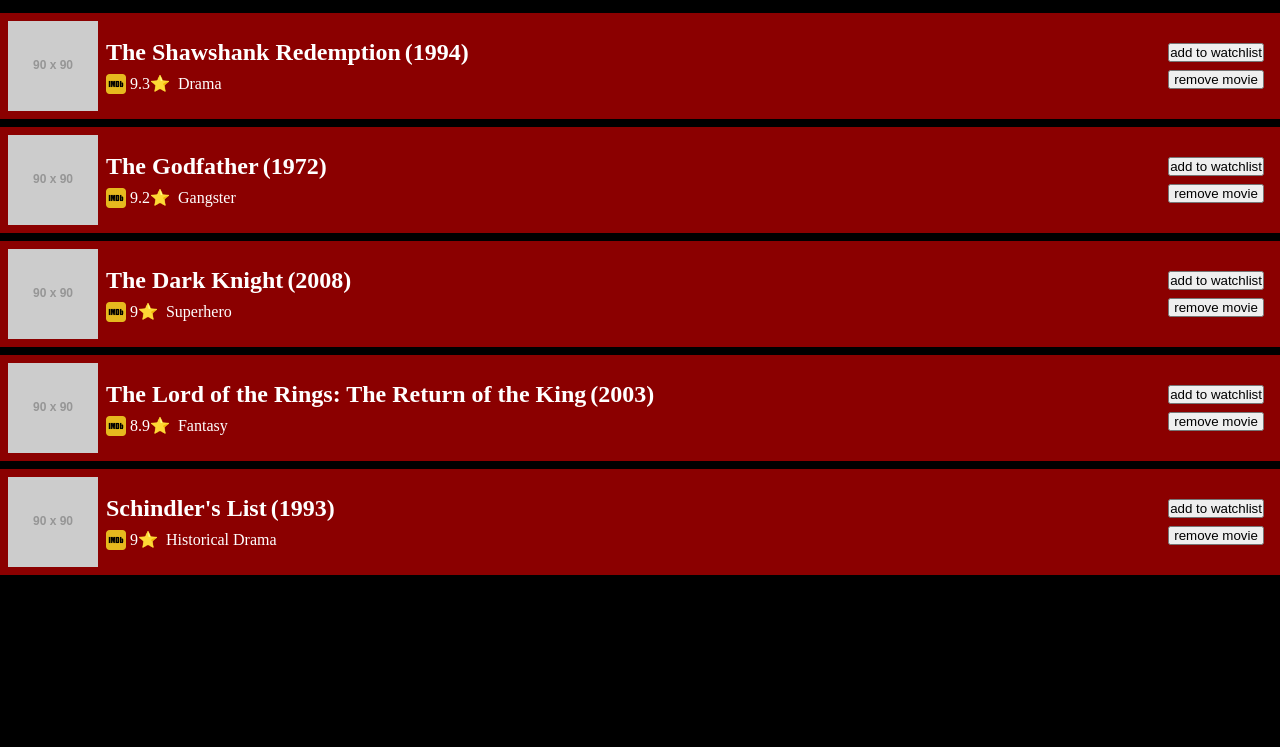
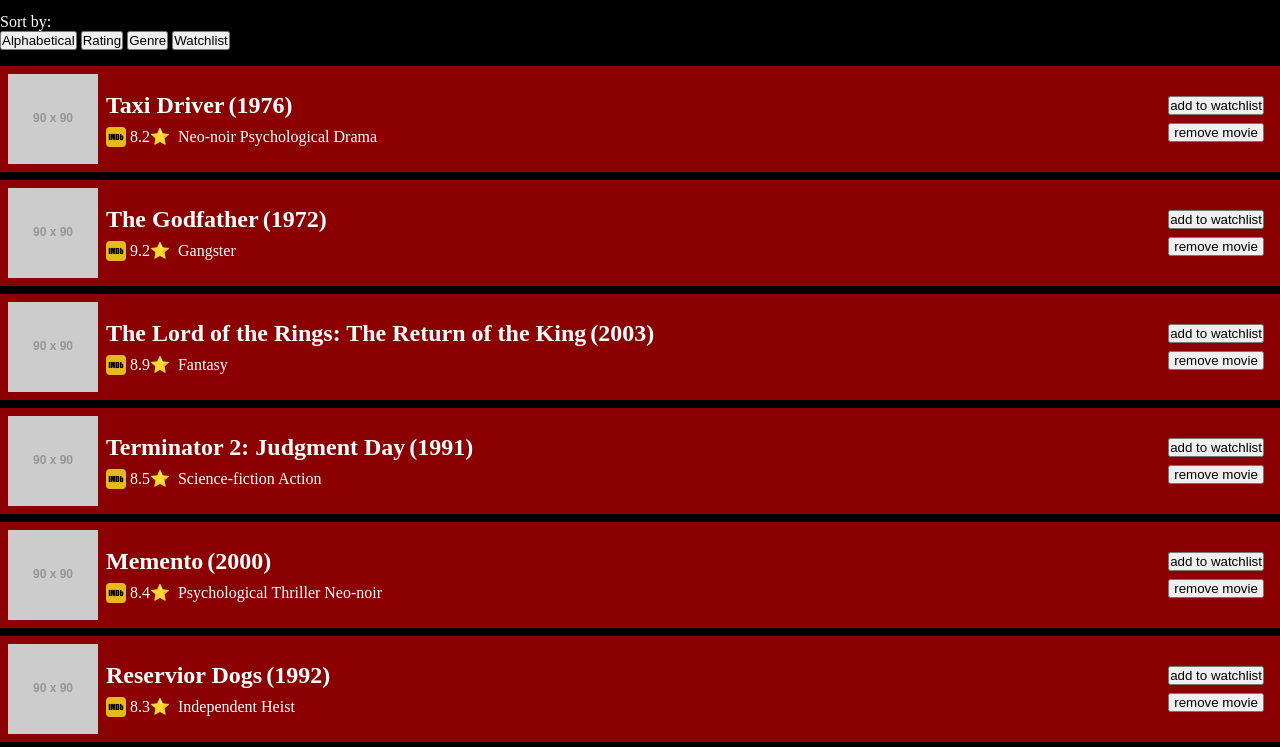
Before and after one commit to Xaphan64/friend-list, a plain HTML site: page 3.courseThree/courseThree.html in a window 1280 px wide. Shown: the part 30-777 px from the top of the page. Drawn offline with Linux system fonts and the light colour scheme; placeholder pictures from the web are drawn by us.

Commit message:
added rating and alphabetically filters

```diff
--- a/courseThree/courseThree.html
+++ b/3.courseThree/courseThree.html
@@ -25,11 +25,34 @@ then, catch, finally -->
     <meta charset="UTF-8" />
     <meta name="viewport" content="width=device-width, initial-scale=1.0" />
     <link rel="stylesheet" type="text/css" href="courseThree.css" />
-    <title>Popcord Tracker</title>
+    <title>Popcorn Tracker</title>
   </head>
   <body>
     <section>
       <h1>Popcorn Tracker</h1>
+
+      <div id="sortButtonContainer">
+        <p>Sort by:</p>
+        <button
+          type="button"
+          id="ascendingButton"
+          onclick="handleAlphabetically()"
+        >
+          Alphabetical
+        </button>
+
+        <button type="button" id="ratingButton" onclick="handleRating()">
+          Rating
+        </button>
+
+        <button type="button" id="genreButton" onclick="handleGenre()">
+          Genre
+        </button>
+
+        <button type="button" id="genreButton" onclick="handleWatchlist()">
+          Watchlist
+        </button>
+      </div>
 
       <div id="moviesContainer"></div>
     </section>
--- /dev/null
+++ b/3.courseThree/courseThree.js
@@ -0,0 +1,130 @@
+// create an empty array with movies
+let allMovies = [];
+
+// define rating status
+let isRating;
+let isAlphabetically;
+
+function handleRender(movies) {
+  // get the html document
+  const moviesContainer = document.getElementById("moviesContainer");
+
+  // toUpperCase 1st letter
+  function capitalize(string) {
+    return string
+      .split(" ")
+      .map((word) => word[0].toUpperCase() + word.slice(1))
+      .join(" ");
+  }
+
+  // display data here
+  let html = "";
+  movies.forEach((movie) => {
+    html += `
+    <div id="movie">
+      <img src="https://placehold.co/90x90" alt="${movie.title}" />
+      <div id="movieText">
+        <span id="movieTitle">${movie.title} <p id="movieYear">${`(${movie.year})`}</p></span>
+        <div id="movieDetails">
+
+        <div id="ratingContainer">
+          <img src="imdb.png" alt="IMDB" id="imdbIcon" />
+          <p id="rating">${movie.rating.toFixed(1)}⭐</p>
+        </div>
+          <p id="movieGenre">${capitalize(movie.genre)}</p>
+        </div>
+      </div>
+      <div id="buttonContainer">
+        <button type="button" onclick="null">add to watchlist</button>
+        <button type="button" onclick="null">remove movie</button>
+      </div>
+    </div>
+        `;
+  });
+
+  // insert the data into the html
+  moviesContainer.innerHTML = html;
+}
+
+function handleRating() {
+  // toggle on/off the status
+  isRating = !isRating;
+
+  // sort all movies asc or desc depending on status
+  const sortedMovies = [...allMovies].sort((a, b) =>
+    isRating ? a.rating - b.rating : b.rating - a.rating,
+  );
+
+  // change the button textContent depending on the status
+  document.getElementById("ratingButton").textContent = isRating
+    ? "Rating ↑"
+    : "Rating ↓";
+
+  // render sorting
+  handleRender(sortedMovies);
+}
+
+function handleAlphabetically() {
+  // toggle on/off the status
+  isAlphabetically = !isAlphabetically;
+
+  // sort all movies asc or desc depending on status
+  const sortedMovies = allMovies.sort((a, b) =>
+    isAlphabetically
+      ? a.title.localeCompare(b.title)
+      : b.title.localeCompare(a.title),
+  );
+
+  // change the button textContent depending on the status
+  document.getElementById("ascendingButton").textContent = isAlphabetically
+    ? "Alphabetically a-z"
+    : "Alphabetically z-a";
+
+  // render sorting
+  handleRender(sortedMovies);
+}
+
+function handleGenre() {
+  // const genres = [...allMovies].map((movie) => movie.genre.split(" ").flat());
+  const genres = [
+    ...new Set(allMovies.flatMap((movie) => movie.genre.split(" "))),
+  ];
+
+  console.log(genres);
+  // const sortedMovies = [...allMovies].map((movie) => console.log(movie.genre));
+
+  // handleRender(sortedMovies);
+}
+
+function handleWatchlist() {
+  const sortedMovies = allMovies.filter((movie) => movie.watched);
+
+  handleRender(sortedMovies);
+}
+
+// fetch json data
+fetch("movies.json")
+  // first then that handles the response
+  .then((response) => {
+    // check if the response was succesfull
+    if (!response.ok) {
+      throw new Error(`HTTP error! Status: ${response.status}`);
+    }
+    // parse the response as JSON
+    return response.json();
+  })
+  // second then with the parsed data
+  .then((data) => {
+    // get all movies
+    allMovies = data.movies;
+
+    // render all the movies
+    handleRender(allMovies);
+  })
+  // catch errors
+  .catch((error) => {
+    console.error("Failed to fetch data:", error);
+    // insert the error in html
+    document.getElementById("book-container").innerHTML =
+      `<p class="error">Error loading data: ${error.message}</p>`;
+  });
--- /dev/null
+++ b/3.courseThree/movies.json
@@ -0,0 +1,95 @@
+{
+  "movies": [
+    {
+      "id": 9,
+      "title": "Taxi Driver",
+      "image": "https://placehold.co/90x90",
+      "genre": "neo-noir psychological drama",
+      "year": 1976,
+      "rating": 8.2,
+      "watched": false
+    },
+    {
+      "id": 2,
+      "title": "The Godfather",
+      "image": "https://placehold.co/90x90",
+      "genre": "gangster",
+      "year": 1972,
+      "rating": 9.2,
+      "watched": false
+    },
+    {
+      "id": 4,
+      "title": "The Lord of the Rings: The Return of the King",
+      "image": "https://placehold.co/90x90",
+      "genre": "fantasy",
+      "year": 2003,
+      "rating": 8.9,
+      "watched": false
+    },
+
+    {
+      "id": 6,
+      "title": "Terminator 2: Judgment Day",
+      "image": "https://placehold.co/90x90",
+      "genre": "science-fiction action",
+      "year": 1991,
+      "rating": 8.5,
+      "watched": false
+    },
+    {
+      "id": 7,
+      "title": "Memento",
+      "image": "https://placehold.co/90x90",
+      "genre": "psychological thriller neo-noir",
+      "year": 2000,
+      "rating": 8.4,
+      "watched": false
+    },
+    {
+      "id": 8,
+      "title": "Reservior Dogs",
+      "image": "https://placehold.co/90x90",
+      "genre": "independent heist",
+      "year": 1992,
+      "rating": 8.3,
+      "watched": false
+    },
+    {
+      "id": 3,
+      "title": "The Dark Knight",
+      "image": "https://placehold.co/90x90",
+      "genre": "superhero",
+      "year": 2008,
+      "rating": 9.0,
+      "watched": false
+    },
+    {
+      "id": 5,
+      "title": "Schindler's List",
+      "image": "https://placehold.co/90x90",
+      "genre": "historical drama",
+      "year": 1993,
+      "rating": 9.0,
+      "watched": false
+    },
+    {
+      "id": 10,
+      "title": "Night of the Living Dead",
+      "image": "https://placehold.co/90x90",
+      "genre": "independent zombie horror",
+      "year": 1968,
+      "rating": 7.9,
+      "watched": false
+    },
+    {
+      "id": 1,
+      "title": "The Shawshank Redemption",
+      "image": "https://placehold.co/90x90",
+      "genre": "drama",
+      "year": 1994,
+      "rating": 9.3,
+      "watched": true
+    }
+  ]
+}
--- a/courseThree/courseThree.js
+++ /dev/null
@@ -1,61 +0,0 @@
-// fetch json data
-fetch("movies.json")
-  // first then that handles the response
-  .then((response) => {
-    // check if the response was succesfull
-    if (!response.ok) {
-      throw new Error(`HTTP error! Status: ${response.status}`);
-    }
-    // parse the response as JSON
-    return response.json();
-  })
-  // second then with the parsed data
-  .then((data) => {
-    console.log("parsed JSON data:", data);
-
-    // get the html document
-    const moviesContainer = document.getElementById("moviesContainer");
-
-    // toUpperCase 1st letter
-    function capitalize(string) {
-      return string
-        .split(" ")
-        .map((word) => word[0].toUpperCase() + word.slice(1))
-        .join(" ");
-    }
-
-    // display data here
-    let html = "";
-    data.movies.forEach((movie) => {
-      html += `
-    <div id="movie">
-      <img src="https://placehold.co/90x90" alt="${movie.title}" />
-      <div id="movieText">
-        <span id="movieTitle">${movie.title} <p id="movieYear">${`(${movie.year})`}</p></span>
-        <div id="movieDetails">
-
-        <div id="ratingContainer">
-          <img src="imdb.png" alt="IMDB" id="imdbIcon" />
-          <p id="rating">${movie.rating}⭐</p>
-        </div>
-          <p id="movieGenre">${capitalize(movie.genre)}</p>
-        </div>
-      </div>
-      <div id="buttonContainer">
-        <button type="button" onclick="null">add to watchlist</button>
-        <button type="button" onclick="null">remove movie</button>
-      </div>
-    </div>
-        `;
-    });
-
-    // insert the data into the html
-    moviesContainer.innerHTML = html;
-  })
-  // catch errors
-  .catch((error) => {
-    console.error("Failed to fetch data:", error);
-    // insert the error in html
-    document.getElementById("book-container").innerHTML =
-      `<p class="error">Error loading data: ${error.message}</p>`;
-  });
--- a/courseThree/movies.json
+++ /dev/null
@@ -1,49 +0,0 @@
-{
-  "movies": [
-    {
-      "id": 1,
-      "title": "The Shawshank Redemption",
-      "image": "https://placehold.co/90x90",
-      "genre": "drama",
-      "year": 1994,
-      "rating": 9.3,
-      "watched": true
-    },
-    {
-      "id": 2,
-      "title": "The Godfather",
-      "image": "https://placehold.co/90x90",
-      "genre": "gangster",
-      "year": 1972,
-      "rating": 9.2,
-      "watched": false
-    },
-    {
-      "id": 3,
-      "title": "The Dark Knight",
-      "image": "https://placehold.co/90x90",
-      "genre": "superhero",
-      "year": 2008,
-      "rating": 9.0,
-      "watched": false
-    },
-    {
-      "id": 4,
-      "title": "The Lord of the Rings: The Return of the King",
-      "image": "https://placehold.co/90x90",
-      "genre": "fantasy",
-      "year": 2003,
-      "rating": 8.9,
-      "watched": false
-    },
-    {
-      "id": 5,
-      "title": "Schindler's List",
-      "image": "https://placehold.co/90x90",
-      "genre": "historical drama",
-      "year": 1993,
-      "rating": 9.0,
-      "watched": false
-    }
-  ]
-}
```
Also changed, not shown: 3.courseThree/courseThree.css (renamed from courseThree/courseThree.css), 3.courseThree/imdb.png (renamed from courseThree/imdb.png), courseThree/imdb.svg (deleted).
